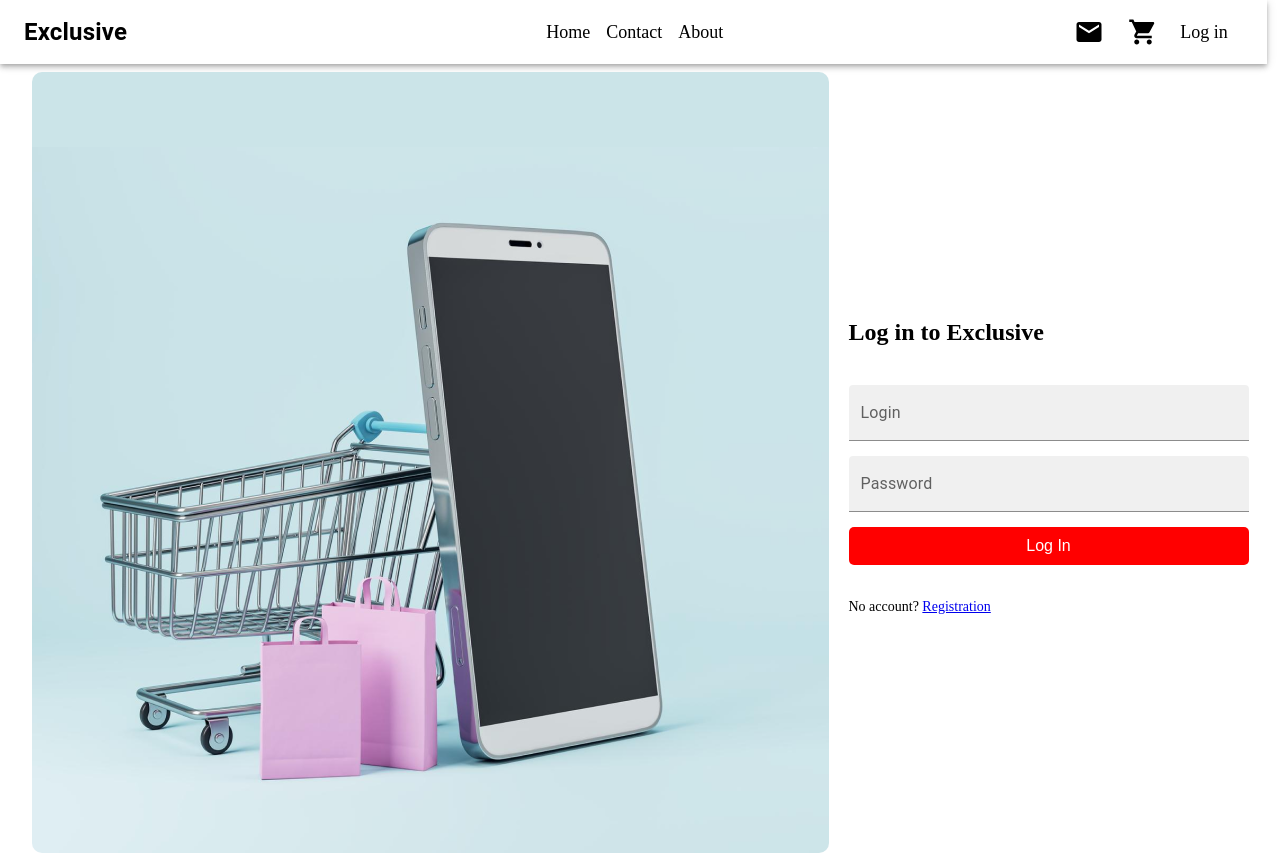
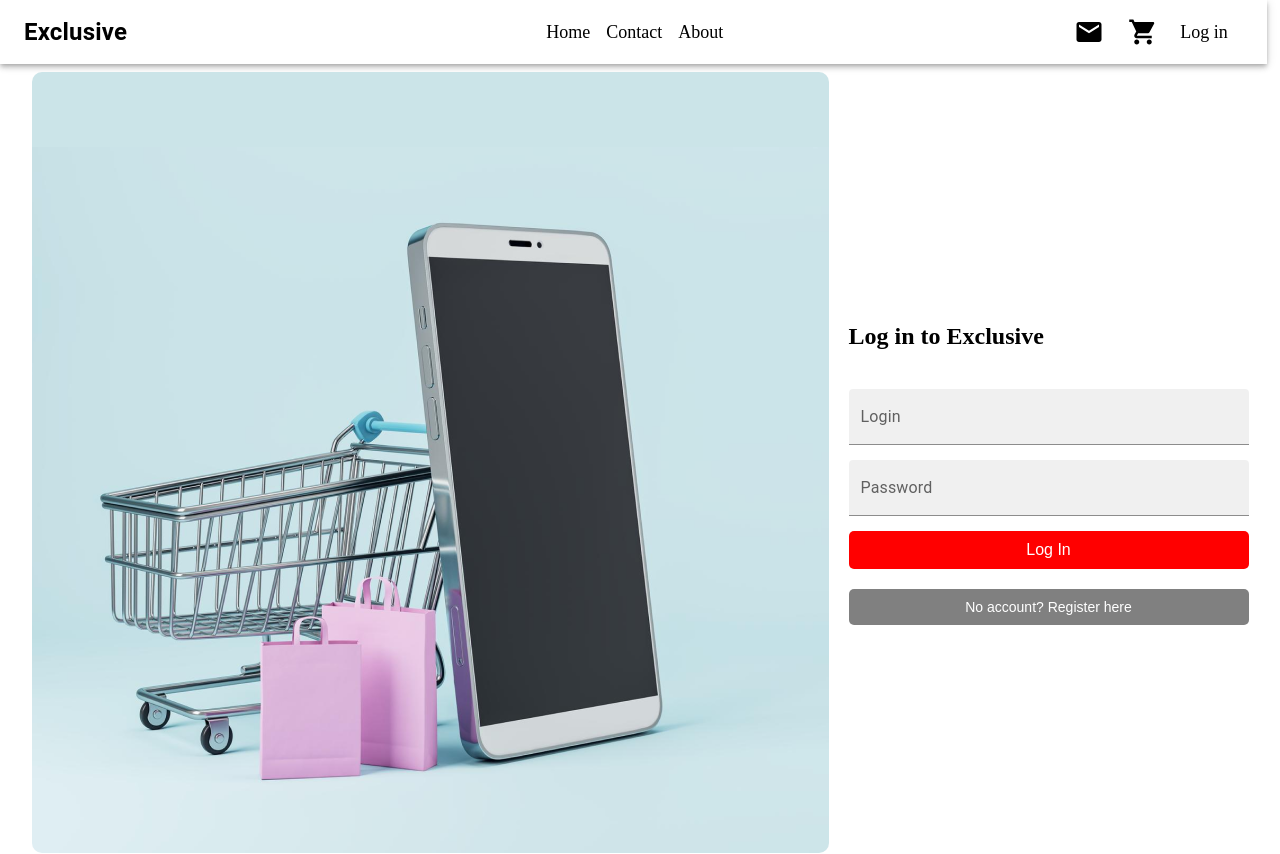
Before and after one commit to Swixs/store, a React (Create React App) app in the folder client/: page /login in a window 1280 px wide. Shown: the top 854 px of the page. Built offline with nearby package versions, Linux system fonts and the light colour scheme.

Commit message:
Minor fixes for deployment

```diff
--- a/client/src/Components/SignUp/Login.jsx
+++ b/client/src/Components/SignUp/Login.jsx
@@ -10,7 +10,6 @@ const Login = () => {
   const [message, setMessage] = useState("");
   const navigate = useNavigate();
 
-  // Проверяем, является ли экран мобильным (ширина меньше 1024px)
   const isMobile = useMediaQuery("(max-width:1024px)");
 
   const handleLogin = (e) => {
@@ -30,6 +29,10 @@ const Login = () => {
     }
   };
 
+  const goToRegistration = () => {
+    navigate(`/registration`);
+  };
+
   return (
     <div
       style={{
@@ -40,7 +43,7 @@ const Login = () => {
         boxSizing: "border-box",
         margin: "auto",
         padding: "20px",
-        flexDirection: isMobile ? "column" : "row", // Если мобильный — в колонку
+        flexDirection: isMobile ? "column" : "row",
         gap: "20px",
       }}
     >
@@ -115,9 +118,21 @@ const Login = () => {
           </button>
         </form>
         {message && <p>{message}</p>}
-        <p style={{ fontSize: "14px" }}>
-          No account? <a href="/registration">Registration</a>
-        </p>
+        <button
+          onClick={goToRegistration}
+          style={{
+            padding: "10px 20px",
+            backgroundColor: "gray",
+            color: "white",
+            fontSize: "14px",
+            border: "none",
+            borderRadius: "5px",
+            cursor: "pointer",
+            width: "100%",
+          }}
+        >
+          No account? Register here
+        </button>
       </div>
     </div>
   );
```
